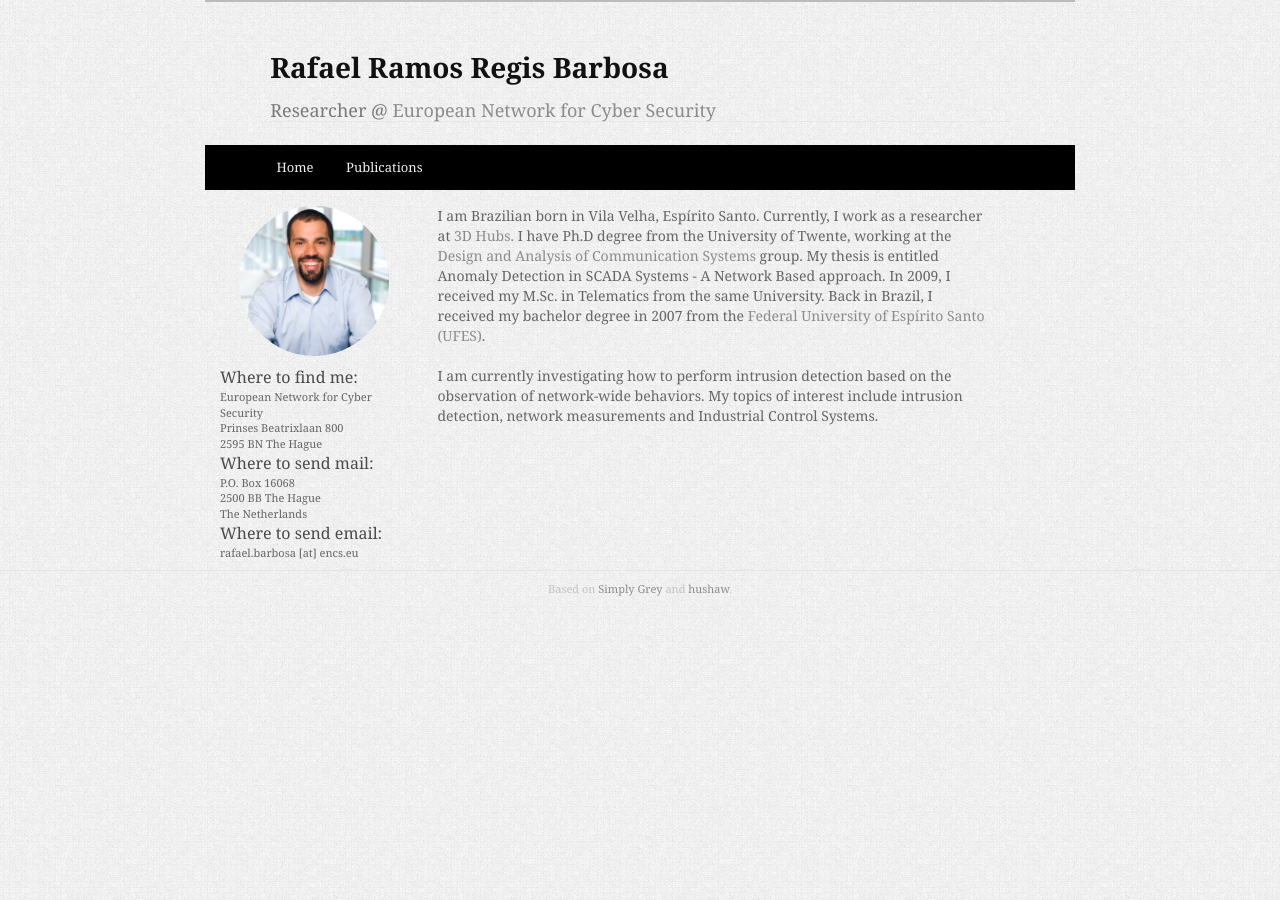
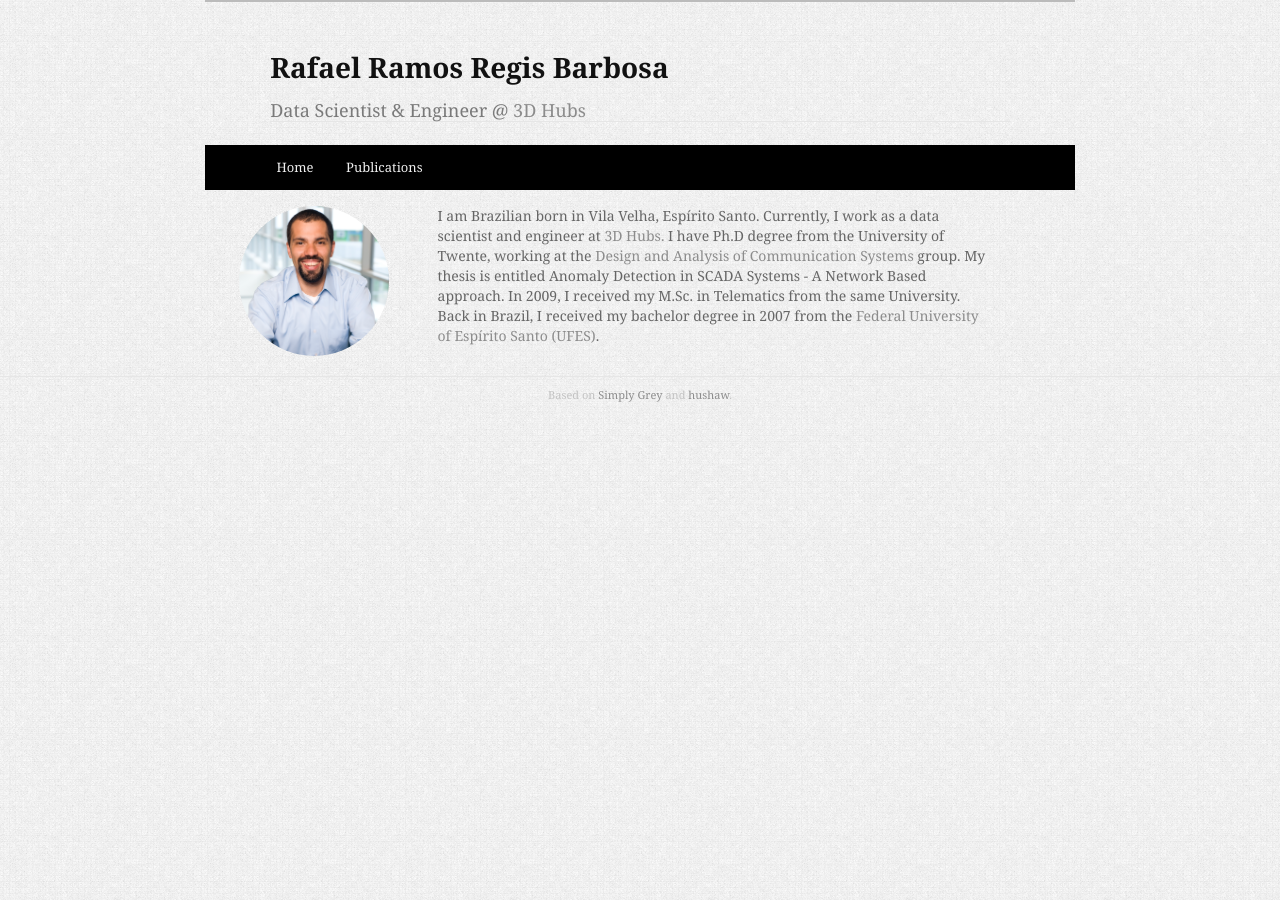
Before and after one commit to rrbarbosa/rrbarbosa.github.com, a Jekyll site: the page built from index.html, in a window 1280 px wide. Built offline with Jekyll 4.4.1, drawn with Linux system fonts in a browser that asks for light colours; nearby versions of some CDN libraries; Markdown is read by kramdown in place of the engine named in the settings.

Commit message:
@3d hubs

```diff
--- a/_layouts/default.html
+++ b/_layouts/default.html
@@ -35,7 +35,7 @@
 		<div class="page-heading">
 		  <div class="page-brand">
 		    <h1><a href="/">Rafael Ramos Regis Barbosa</a></h1>
-		    <h2>Researcher @ <a href="http://www.encs.eu">European Network for Cyber Security</a></h2>
+		    <h2>Data Scientist & Engineer @ <a href="http://www.3dhubs.com">3D Hubs</a></h2>
 		  </div>
 		  <div class="page-navbar">
 		    <div class="page-navbar-container">
@@ -52,16 +52,6 @@
 				<img id="about" src="/img/me.jpg" height="150px" width="150px" /><br />
 				</center>
 
-				<strong>Where to find me:</strong><br />
-				European Network for Cyber Security<br />
-Prinses Beatrixlaan 800<br />
-2595 BN The Hague<br />
-<strong>Where to send mail:</strong><br />
-P.O. Box 16068<br />
-2500 BB The Hague<br />
-The Netherlands <br />
-<strong>Where to send email:</strong><br />
-rafael.barbosa [at] encs.eu <br />
 			</div>
 
 			<div class="col-sm-8">
--- a/index.html
+++ b/index.html
@@ -5,6 +5,4 @@
 
 
 
-I am Brazilian born in Vila Velha, Espírito Santo. Currently, I work as a researcher at <a title="http://www.3dhubs.com/" href="http://www.3dhubs.com/">3D Hubs.</a> I have Ph.D degree from the University of Twente, working at the <a title="http://www.utwente.nl/ewi/dacs/" href="http://www.utwente.nl/ewi/dacs/">Design and Analysis of Communication Systems</a> group. My thesis is entitled Anomaly Detection in SCADA Systems - A Network Based approach. In 2009, I received my M.Sc. in Telematics from the same University. Back in Brazil, I received my bachelor degree in 2007 from the <a title="http://portal.ufes.br/" href="http://portal.ufes.br/">Federal University of Espírito Santo (UFES)</a>.<br /><br />
-
-I am currently investigating how to perform intrusion detection based on the observation of network-wide behaviors. My topics of interest include intrusion detection, network measurements and Industrial Control Systems.
+I am Brazilian born in Vila Velha, Espírito Santo. Currently, I work as a data scientist and engineer at <a title="http://www.3dhubs.com/" href="http://www.3dhubs.com/">3D Hubs.</a> I have Ph.D degree from the University of Twente, working at the <a title="http://www.utwente.nl/ewi/dacs/" href="http://www.utwente.nl/ewi/dacs/">Design and Analysis of Communication Systems</a> group. My thesis is entitled Anomaly Detection in SCADA Systems - A Network Based approach. In 2009, I received my M.Sc. in Telematics from the same University. Back in Brazil, I received my bachelor degree in 2007 from the <a title="http://portal.ufes.br/" href="http://portal.ufes.br/">Federal University of Espírito Santo (UFES)</a>.<br /><br />
```
